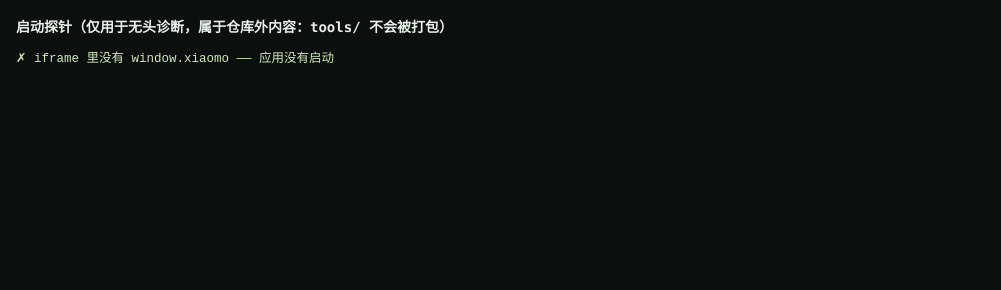
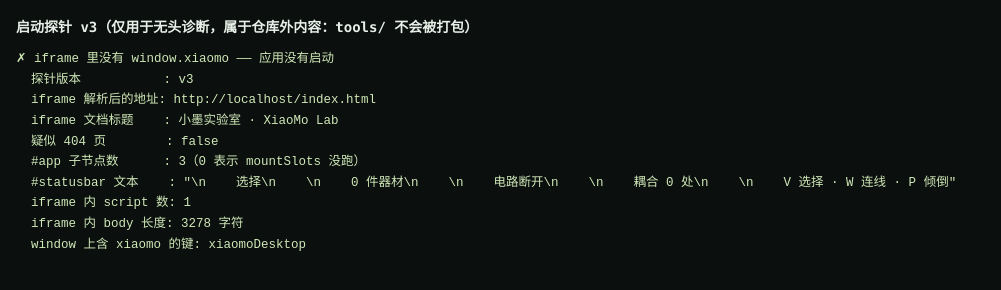
Before and after one commit to yumoii789/xiaomo-lab, an Electron app: page tools/boot-probe.html in a window 1280 px wide. Shown: the whole page, without its empty margins (0-1001 px from the left). Drawn offline with Linux system fonts and the light colour scheme; files whose address does not match are found by name.

Commit message:
probe v3: add self-diagnostics when the app does not boot
Failure branch previously said only 'no window.xiaomo', which cannot distinguish a wrong iframe URL, a cached copy, or a real boot failure. Now it reports the resolved iframe URL, document title, 404 detection, #app child count, script count, and any xiaomo keys on window.

```diff
--- a/tools/boot-probe.html
+++ b/tools/boot-probe.html
@@ -12,7 +12,7 @@
 </style>
 </head>
 <body>
-<h1>启动探针（仅用于无头诊断，属于仓库外内容：tools/ 不会被打包）</h1>
+<h1>启动探针 v3（仅用于无头诊断，属于仓库外内容：tools/ 不会被打包）</h1>
 <pre id="out">加载中…</pre>
 <iframe id="fr" src="../index.html" title="被测应用"></iframe>
 <script>
@@ -39,7 +39,24 @@ fr.addEventListener('load', () => {
     try {
       const w = fr.contentWindow;
       const app = w.xiaomo;
-      if (!app) { log('✗ iframe 里没有 window.xiaomo —— 应用没有启动'); return; }
+      if (!app) {
+        // 失败时必须给出诊断：否则「应用没启动」这句话分不清是
+        // iframe 地址错、被缓存、还是应用真的起不来。
+        const doc = fr.contentDocument;
+        const appEl = doc && doc.getElementById('app');
+        log('✗ iframe 里没有 window.xiaomo —— 应用没有启动');
+        log('  探针版本           : v3');
+        log('  iframe 解析后的地址: ' + fr.src);
+        log('  iframe 文档标题    : ' + (doc ? doc.title : '(读不到 contentDocument)'));
+        log('  疑似 404 页        : ' + !!(doc && /404|Not Found|找不到/i.test(doc.title)));
+        log('  #app 子节点数      : ' + (appEl ? appEl.children.length + '（0 表示 mountSlots 没跑）' : '没有 #app 元素'));
+        log('  #statusbar 文本    : ' + (doc && doc.getElementById('statusbar') ? JSON.stringify(doc.getElementById('statusbar').textContent.slice(0, 80)) : '无'));
+        log('  iframe 内 script 数: ' + (doc ? doc.querySelectorAll('script').length : '?'));
+        log('  iframe 内 body 长度: ' + (doc && doc.body ? doc.body.innerHTML.length : '?') + ' 字符');
+        const keys = w ? Object.keys(w).filter(function (k) { return /xiaomo|XiaoMo/i.test(k); }) : [];
+        log('  window 上含 xiaomo 的键: ' + (keys.length ? keys.join(', ') : '(无)'));
+        return;
+      }
 
       const host = app.host;
       log('=== host.stats() ===');
```
